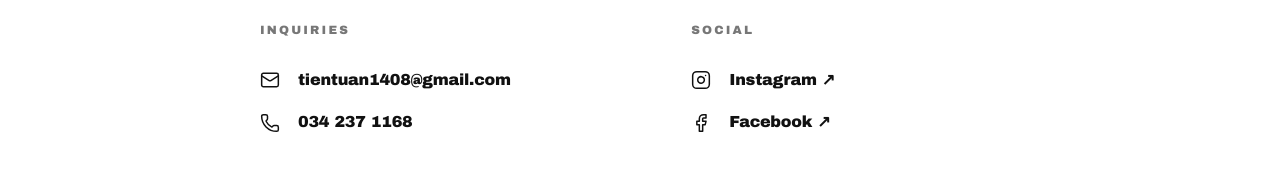
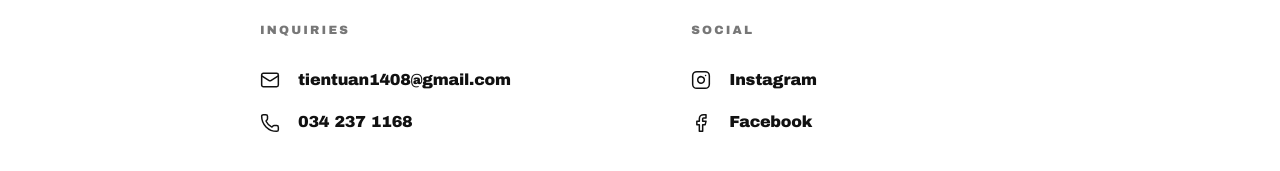
Before and after one commit to cuongdt1994/TienTuan, a Next.js app: page /contact in a window 1280 px wide. Shown: the part 437-608 px from the top of the page. Built offline with nearby package versions, Linux system fonts and the light colour scheme; no server answers; the database is empty.

Commit message:
Simplify intro and contact links

```diff
--- a/app/(site)/contact/page.tsx
+++ b/app/(site)/contact/page.tsx
@@ -57,14 +57,14 @@ export default async function ContactPage() {
               {settings.instagram && (
                 <a href={settings.instagram} target="_blank" rel="noopener noreferrer" className="contact-item contact-link">
                   <Instagram size={20} strokeWidth={1.8} aria-hidden="true" />
-                  <span>Instagram ↗</span>
+                  <span>Instagram</span>
                 </a>
               )}
 
               {settings.facebook && (
                 <a href={settings.facebook} target="_blank" rel="noopener noreferrer" className="contact-item contact-link">
                   <Facebook size={20} strokeWidth={1.8} aria-hidden="true" />
-                  <span>Facebook ↗</span>
+                  <span>Facebook</span>
                 </a>
               )}
             </div>
--- a/components/site/intro-screen.tsx
+++ b/components/site/intro-screen.tsx
@@ -1,7 +1,7 @@
 "use client";
 
 import Image from "next/image";
-import { Facebook, Instagram, ArrowUpRight } from "lucide-react";
+import { Facebook, Instagram } from "lucide-react";
 import { useState } from "react";
 
 type IntroScreenProps = {
@@ -60,10 +60,9 @@ export function IntroScreen({ name, avatarUrl, instagram, facebook }: IntroScree
               type="button"
               onClick={openPortfolio}
               disabled={entering}
-              className="mt-8 inline-flex items-center gap-3 border-b border-ink pb-2 text-[11px] uppercase tracking-editorial transition-opacity hover:opacity-50 disabled:opacity-50"
+              className="mt-8 inline-flex h-16 w-16 items-center justify-center rounded-full border border-ink text-[10px] uppercase tracking-editorial transition-colors hover:bg-ink hover:text-paper disabled:opacity-50"
             >
               {entering ? "Opening" : "Open"}
-              <ArrowUpRight size={15} strokeWidth={1.5} />
             </button>
           </div>
         </div>
```
